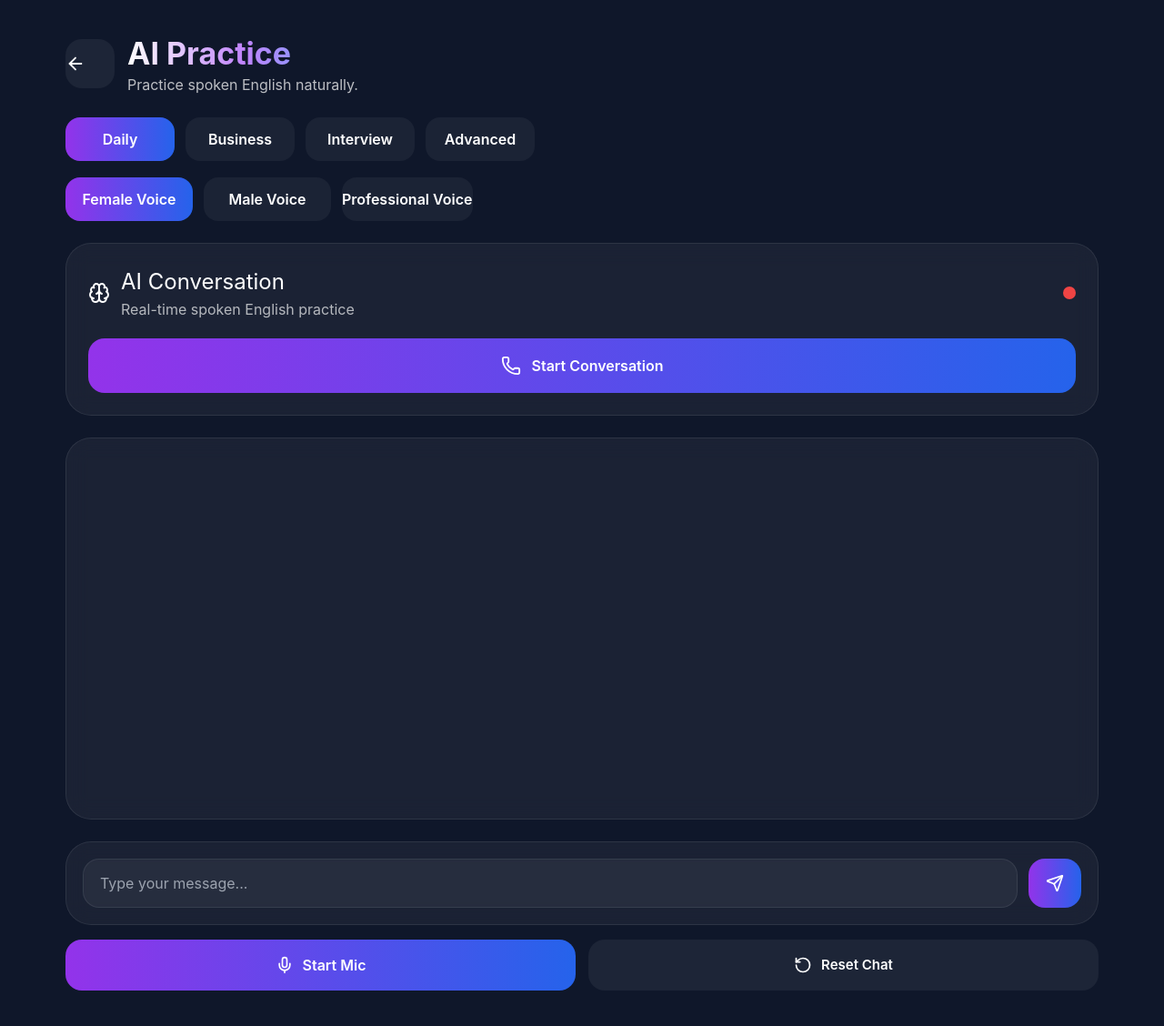
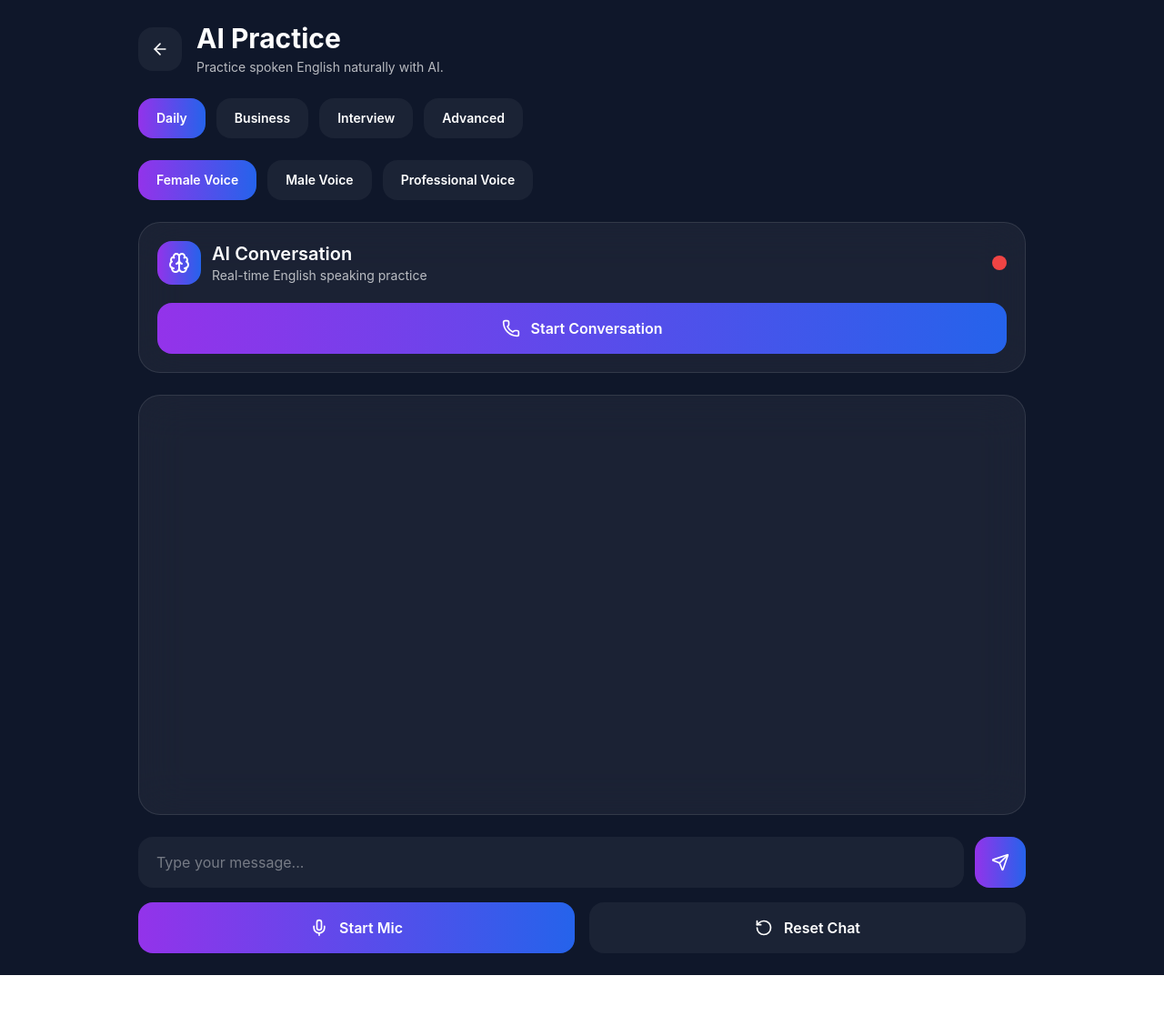
Before and after one commit to BheekhaRam00/English_spoken, a Next.js app: page /practice in a window 1280 px wide. Shown: the top 1128 px of the page at 91% size. After the commit the page ends 1072 px from the top, so only its background shows below. Built offline with nearby package versions, Linux system fonts and the light colour scheme.

Commit message:
Update PracticeScreen.tsx

```diff
--- a/src/components/screens/PracticeScreen.tsx
+++ b/src/components/screens/PracticeScreen.tsx
@@ -1,25 +1,30 @@
 "use client";
 
-import { useEffect, useRef, useState } from "react";
+import {
+  useEffect,
+  useRef,
+  useState
+} from "react";
 
 import Link from "next/link";
 
 import {
   ArrowLeft,
+  Brain,
+  Loader2,
   Mic,
   MicOff,
-  Volume2,
   Phone,
   PhoneOff,
-  Brain,
+  RotateCcw,
   Send,
-  RotateCcw
+  Volume2
 } from "lucide-react";
 
 import {
   AIConversationMode,
-  VoiceType,
-  ConversationMessage
+  ConversationMessage,
+  VoiceType
 } from "@/types";
 
 import {
@@ -42,14 +47,16 @@ type PracticeScreenProps = {
   ) => void;
 };
 
-const modes: AIConversationMode[] = [
+const MODES: AIConversationMode[] =
+  [
     "daily",
     "business",
     "interview",
     "advanced"
   ];
 
-const voices: VoiceType[] = [
+const VOICES: VoiceType[] =
+  [
     "female",
     "male",
     "professional"
@@ -73,6 +80,16 @@ export default function PracticeScreen({
   ] = useState(false);
 
   const [
+    loading,
+    setLoading
+  ] = useState(false);
+
+  const [
+    input,
+    setInput
+  ] = useState("");
+
+  const [
     messages,
     setMessages
   ] = useState<
@@ -80,14 +97,9 @@ export default function PracticeScreen({
   >([]);
 
   const [
-    input,
-    setInput
+    error,
+    setError
   ] = useState("");
-
-  const [
-    loading,
-    setLoading
-  ] = useState(false);
 
   const messagesEndRef =
     useRef<HTMLDivElement | null>(
@@ -102,17 +114,18 @@ export default function PracticeScreen({
     );
   }, [messages]);
 
-  const startConversation =
-    async () => {
+  async function handleStartConversation() {
     try {
+      setError("");
+
       const aiMessage =
         await engine.connect(
           (message) => {
             setMessages(
               (
-                  prev
+                previous
               ) => [
-                  ...prev,
+                ...previous,
                 message
               ]
             );
@@ -126,59 +139,72 @@ export default function PracticeScreen({
       setConnected(true);
     } catch (error) {
       console.error(
-          "Start conversation error:",
+        "Conversation Start Error:",
         error
       );
+
+      setError(
+        "Unable to start conversation."
+      );
     }
-    };
+  }
 
-  const endConversation =
-    () => {
+  function handleEndConversation() {
     engine.disconnect();
 
     setConnected(false);
 
     setListening(false);
-    };
+  }
 
-  const sendMessage =
-    async () => {
+  async function handleSendMessage() {
+    try {
       if (
         !input.trim()
       ) {
         return;
       }
 
-      try {
+      setError("");
+
       setLoading(true);
 
+      const currentInput =
+        input;
+
+      setInput("");
+
       await engine.sendTextMessage(
-          input,
+        currentInput,
         (message) => {
           setMessages(
             (
-                prev
+              previous
             ) => [
-                ...prev,
+              ...previous,
               message
             ]
           );
         }
       );
-
-        setInput("");
     } catch (error) {
       console.error(
-          "Send message error:",
+        "Send Message Error:",
         error
+      );
+
+      setError(
+        "Unable to send message."
       );
     } finally {
       setLoading(false);
     }
-    };
+  }
 
-  const startListening =
-    () => {
+  function handleStartListening() {
+    try {
+      setError("");
+
       setListening(true);
 
       engine.startVoiceListening(
@@ -186,98 +212,85 @@ export default function PracticeScreen({
         (message) => {
           setMessages(
             (
-              prev
+              previous
             ) => [
-              ...prev,
+              ...previous,
               message
             ]
           );
         },
-        () => {
+        (errorMessage) => {
           setListening(false);
+
+          setError(
+            errorMessage
+          );
         }
       );
-    };
+    } catch (error) {
+      console.error(
+        "Voice Listening Error:",
+        error
+      );
 
-  const stopListening =
-    () => {
+      setListening(false);
+
+      setError(
+        "Unable to start microphone."
+      );
+    }
+  }
+
+  function handleStopListening() {
     engine.stopVoiceListening();
 
     setListening(false);
-    };
+  }
 
-  const clearConversation =
-    () => {
+  function handleResetConversation() {
     engine.clearConversation();
 
     setMessages([]);
-    };
+
+    setError("");
+  }
+
+  function handleReplay(
+    text: string
+  ) {
+    engine.replayLastAIMessage();
+
+    console.log(
+      "Replay:",
+      text
+    );
+  }
 
   return (
-    <main className="page-container">
-      <section
-        className="fade-in"
-        style={{
-          display: "flex",
-          alignItems:
-            "center",
-          gap: "14px",
-          marginBottom:
-            "24px"
-        }}
-      >
+    <main className="min-h-screen bg-[#0f172a] text-white">
+      <div className="mx-auto flex w-full max-w-5xl flex-col gap-6 px-4 py-6 md:px-6">
+        <section className="flex items-center gap-4">
           <Link href="/">
-          <button
-            className="secondary-button"
-            style={{
-              width: "54px",
-              height: "54px",
-              padding: 0,
-              borderRadius:
-                "18px"
-            }}
-          >
+            <button className="flex h-12 w-12 items-center justify-center rounded-2xl border border-white/10 bg-white/5 transition hover:bg-white/10">
               <ArrowLeft
-              size={22}
+                size={20}
               />
             </button>
           </Link>
 
           <div>
-          <h1
-            className="page-title"
-            style={{
-              marginBottom:
-                "4px",
-              fontSize:
-                "34px"
-            }}
-          >
+            <h1 className="text-3xl font-bold">
               AI Practice
             </h1>
 
-          <p
-            style={{
-              color:
-                "rgba(255,255,255,0.72)"
-            }}
-          >
-            Practice spoken English naturally.
+            <p className="mt-1 text-sm text-white/70">
+              Practice spoken English naturally with AI.
             </p>
           </div>
         </section>
 
-      <section
-        className="fade-in"
-        style={{
-          display: "flex",
-          gap: "12px",
-          overflowX: "auto",
-          marginBottom:
-            "18px"
-        }}
-      >
-        {modes.map(
+        <section className="flex flex-wrap gap-3">
+          {MODES.map(
             (
               practiceMode
             ) => (
@@ -290,30 +303,12 @@ export default function PracticeScreen({
                     practiceMode
                   )
                 }
-              style={{
-                minWidth:
-                  "120px",
-
-                height: "48px",
-
-                borderRadius:
-                  "16px",
-
-                background:
+                className={`rounded-2xl px-5 py-3 text-sm font-semibold capitalize transition ${
                   mode ===
                   practiceMode
-                    ? "linear-gradient(90deg, #9333ea, #2563eb)"
-                    : "rgba(255,255,255,0.05)",
-
-                color:
-                  "#ffffff",
-
-                fontWeight:
-                  600,
-
-                textTransform:
-                  "capitalize"
-              }}
+                    ? "bg-gradient-to-r from-purple-600 to-blue-600"
+                    : "border border-white/10 bg-white/5 hover:bg-white/10"
+                }`}
               >
                 {
                   practiceMode
@@ -323,17 +318,8 @@ export default function PracticeScreen({
           )}
         </section>
 
-      <section
-        className="fade-in"
-        style={{
-          display: "flex",
-          gap: "12px",
-          overflowX: "auto",
-          marginBottom:
-            "24px"
-        }}
-      >
-        {voices.map(
+        <section className="flex flex-wrap gap-3">
+          {VOICES.map(
             (voice) => (
               <button
                 key={voice}
@@ -342,166 +328,70 @@ export default function PracticeScreen({
                     voice
                   )
                 }
-              style={{
-                minWidth:
-                  "140px",
-
-                height: "48px",
-
-                borderRadius:
-                  "16px",
-
-                background:
+                className={`rounded-2xl px-5 py-3 text-sm font-semibold capitalize transition ${
                   voiceType ===
                   voice
-                    ? "linear-gradient(90deg, #9333ea, #2563eb)"
-                    : "rgba(255,255,255,0.05)",
-
-                color:
-                  "#ffffff",
-
-                fontWeight:
-                  600,
-
-                textTransform:
-                  "capitalize"
-              }}
+                    ? "bg-gradient-to-r from-purple-600 to-blue-600"
+                    : "border border-white/10 bg-white/5 hover:bg-white/10"
+                }`}
               >
-              {voice}
-              {" "}
-              voice
+                {voice} Voice
               </button>
             )
           )}
         </section>
 
-      <section
-        className="glass-card fade-in"
-        style={{
-          padding: "24px",
-          marginBottom:
-            "24px"
-        }}
-      >
-        <div
-          style={{
-            display:
-              "flex",
-
-            alignItems:
-              "center",
-
-            justifyContent:
-              "space-between",
-
-            gap: "14px",
-
-            marginBottom:
-              "20px"
-          }}
-        >
-          <div
-            style={{
-              display:
-                "flex",
-
-              alignItems:
-                "center",
-
-              gap: "12px"
-            }}
-          >
+        <section className="rounded-3xl border border-white/10 bg-white/5 p-5 backdrop-blur-xl">
+          <div className="mb-5 flex items-center justify-between">
+            <div className="flex items-center gap-3">
+              <div className="flex h-12 w-12 items-center justify-center rounded-2xl bg-gradient-to-r from-purple-600 to-blue-600">
                 <Brain
                   size={24}
                 />
+              </div>
 
               <div>
-              <h2
-                style={{
-                  fontSize:
-                    "24px"
-                }}
-              >
+                <h2 className="text-xl font-semibold">
                   AI Conversation
                 </h2>
 
-              <p
-                style={{
-                  color:
-                    "rgba(255,255,255,0.68)"
-                }}
-              >
-                Real-time spoken English practice
+                <p className="text-sm text-white/70">
+                  Real-time English speaking practice
                 </p>
               </div>
             </div>
 
             <div
-            style={{
-              width: "14px",
-              height: "14px",
-              borderRadius:
-                "50%",
-              background:
+              className={`h-4 w-4 rounded-full ${
                 connected
-                  ? "#22c55e"
-                  : "#ef4444"
-            }}
+                  ? "bg-green-500"
+                  : "bg-red-500"
+              }`}
             />
           </div>
 
           {!connected ? (
             <button
-            className="primary-button"
               onClick={
-              startConversation
+                handleStartConversation
               }
-            style={{
-              width: "100%",
-              height: "60px",
-
-              display:
-                "flex",
-
-              alignItems:
-                "center",
-
-              justifyContent:
-                "center",
-
-              gap: "12px"
-            }}
+              className="flex h-14 w-full items-center justify-center gap-3 rounded-2xl bg-gradient-to-r from-purple-600 to-blue-600 font-semibold transition hover:opacity-90"
             >
               <Phone
-              size={22}
+                size={20}
               />
 
               Start Conversation
             </button>
           ) : (
             <button
-            className="secondary-button"
               onClick={
-              endConversation
+                handleEndConversation
               }
-            style={{
-              width: "100%",
-              height: "60px",
-
-              display:
-                "flex",
-
-              alignItems:
-                "center",
-
-              justifyContent:
-                "center",
-
-              gap: "12px"
-            }}
+              className="flex h-14 w-full items-center justify-center gap-3 rounded-2xl border border-white/10 bg-white/5 font-semibold transition hover:bg-white/10"
             >
               <PhoneOff
-              size={22}
+                size={20}
               />
 
               End Conversation
@@ -509,97 +399,44 @@ export default function PracticeScreen({
           )}
         </section>
 
-      <section
-        className="glass-card fade-in"
-        style={{
-          padding: "24px",
-
-          minHeight:
-            "420px",
-
-          marginBottom:
-            "24px"
-        }}
-      >
-        <div
-          style={{
-            display:
-              "flex",
-
-            flexDirection:
-              "column",
-
-            gap: "16px"
-          }}
-        >
+        <section className="rounded-3xl border border-white/10 bg-white/5 p-5 backdrop-blur-xl">
+          <div className="flex max-h-[520px] min-h-[420px] flex-col gap-4 overflow-y-auto pr-1">
             {messages.map(
               (message) => (
                 <div
                   key={
                     message.id
                   }
-                style={{
-                  alignSelf:
+                  className={`flex ${
                     message.role ===
                     "user"
-                      ? "flex-end"
-                      : "flex-start",
-
-                  maxWidth:
-                    "88%"
-                }}
+                      ? "justify-end"
+                      : "justify-start"
+                  }`}
                 >
+                  <div className="max-w-[88%]">
                     <div
-                  style={{
-                    padding:
-                      "18px",
-
-                    borderRadius:
-                      "22px",
-
-                    background:
+                      className={`rounded-3xl px-5 py-4 text-[15px] leading-7 ${
                         message.role ===
                         "user"
-                        ? "linear-gradient(90deg, #9333ea, #2563eb)"
-                        : "rgba(255,255,255,0.06)"
-                  }}
-                >
-                  <p
-                    style={{
-                      lineHeight:
-                        1.8,
-
-                      color:
-                        "#ffffff"
-                    }}
+                          ? "bg-gradient-to-r from-purple-600 to-blue-600"
+                          : "border border-white/10 bg-white/5"
+                      }`}
                     >
                       {
                         message.text
                       }
-                  </p>
                     </div>
 
                     {message.role ===
                       "ai" && (
                       <button
                         onClick={() =>
-                      engine.replayLastAIMessage()
+                          handleReplay(
+                            message.text
+                          )
                         }
-                    style={{
-                      marginTop:
-                        "8px",
-
-                      display:
-                        "flex",
-
-                      alignItems:
-                        "center",
-
-                      gap: "8px",
-
-                      color:
-                        "rgba(255,255,255,0.7)"
-                    }}
+                        className="mt-2 flex items-center gap-2 text-sm text-white/70 transition hover:text-white"
                       >
                         <Volume2
                           size={16}
@@ -609,7 +446,19 @@ export default function PracticeScreen({
                       </button>
                     )}
                   </div>
+                </div>
               )
+            )}
+
+            {loading && (
+              <div className="flex items-center gap-3 text-white/70">
+                <Loader2
+                  className="animate-spin"
+                  size={18}
+                />
+
+                AI is replying...
+              </div>
             )}
 
             <div
@@ -620,76 +469,45 @@ export default function PracticeScreen({
           </div>
         </section>
 
-      <section
-        className="fade-in"
-        style={{
-          display: "grid",
-          gap: "16px"
-        }}
-      >
-        <div
-          className="glass-card"
-          style={{
-            padding: "18px",
+        {error && (
+          <div className="rounded-2xl border border-red-500/30 bg-red-500/10 px-4 py-3 text-sm text-red-300">
+            {error}
+          </div>
+        )}
 
-            display: "flex",
-
-            gap: "12px"
-          }}
-        >
+        <section className="flex flex-col gap-4">
+          <div className="flex gap-3">
             <input
               value={input}
-            onChange={(e) =>
+              onChange={(event) =>
                 setInput(
-                e.target.value
+                  event.target
+                    .value
                 )
               }
+              onKeyDown={(
+                event
+              ) => {
+                if (
+                  event.key ===
+                    "Enter" &&
+                  !loading
+                ) {
+                  handleSendMessage();
+                }
+              }}
               placeholder="Type your message..."
-            style={{
-              flex: 1,
-
-              height: "54px",
-
-              borderRadius:
-                "18px",
-
-              background:
-                "rgba(255,255,255,0.05)",
-
-              color:
-                "#ffffff",
-
-              padding:
-                "0 18px",
-
-              border:
-                "1px solid rgba(255,255,255,0.08)"
-            }}
+              className="h-14 flex-1 rounded-2xl border border-white/10 bg-white/5 px-5 text-white outline-none placeholder:text-white/40"
             />
 
             <button
               onClick={
-              sendMessage
+                handleSendMessage
               }
               disabled={
                 loading
               }
-            className="primary-button"
-            style={{
-              width: "58px",
-              height: "54px",
-
-              padding: 0,
-
-              display:
-                "flex",
-
-              alignItems:
-                "center",
-
-              justifyContent:
-                "center"
-            }}
+              className="flex h-14 w-14 items-center justify-center rounded-2xl bg-gradient-to-r from-purple-600 to-blue-600 transition hover:opacity-90 disabled:opacity-50"
             >
               <Send
                 size={20}
@@ -697,34 +515,13 @@ export default function PracticeScreen({
             </button>
           </div>
 
-        <div
-          style={{
-            display: "grid",
-
-            gridTemplateColumns:
-              "1fr 1fr",
-
-            gap: "14px"
-          }}
-        >
+          <div className="grid grid-cols-2 gap-4">
             {!listening ? (
               <button
-              className="primary-button"
                 onClick={
-                startListening
+                  handleStartListening
                 }
-              style={{
-                display:
-                  "flex",
-
-                alignItems:
-                  "center",
-
-                justifyContent:
-                  "center",
-
-                gap: "10px"
-              }}
+                className="flex h-14 items-center justify-center gap-3 rounded-2xl bg-gradient-to-r from-purple-600 to-blue-600 font-semibold transition hover:opacity-90"
               >
                 <Mic
                   size={20}
@@ -734,22 +531,10 @@ export default function PracticeScreen({
               </button>
             ) : (
               <button
-              className="secondary-button"
                 onClick={
-                stopListening
+                  handleStopListening
                 }
-              style={{
-                display:
-                  "flex",
-
-                alignItems:
-                  "center",
-
-                justifyContent:
-                  "center",
-
-                gap: "10px"
-              }}
+                className="flex h-14 items-center justify-center gap-3 rounded-2xl border border-white/10 bg-white/5 font-semibold transition hover:bg-white/10"
               >
                 <MicOff
                   size={20}
@@ -760,22 +545,10 @@ export default function PracticeScreen({
             )}
 
             <button
-            className="secondary-button"
               onClick={
-              clearConversation
+                handleResetConversation
               }
-            style={{
-              display:
-                "flex",
-
-              alignItems:
-                "center",
-
-              justifyContent:
-                "center",
-
-              gap: "10px"
-            }}
+              className="flex h-14 items-center justify-center gap-3 rounded-2xl border border-white/10 bg-white/5 font-semibold transition hover:bg-white/10"
             >
               <RotateCcw
                 size={20}
@@ -785,6 +558,7 @@ export default function PracticeScreen({
             </button>
           </div>
         </section>
+      </div>
     </main>
   );
 }
```
Lines whose indentation alone changed are shown as unchanged.
